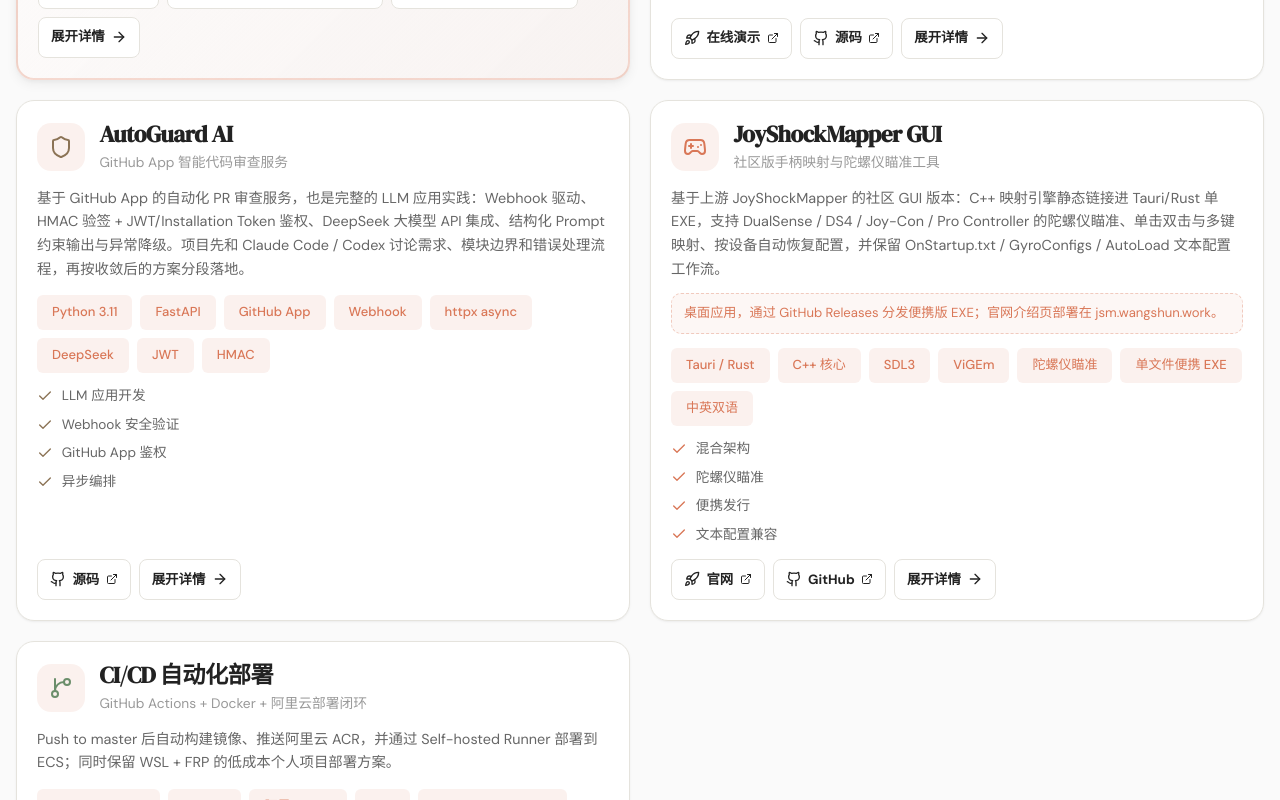
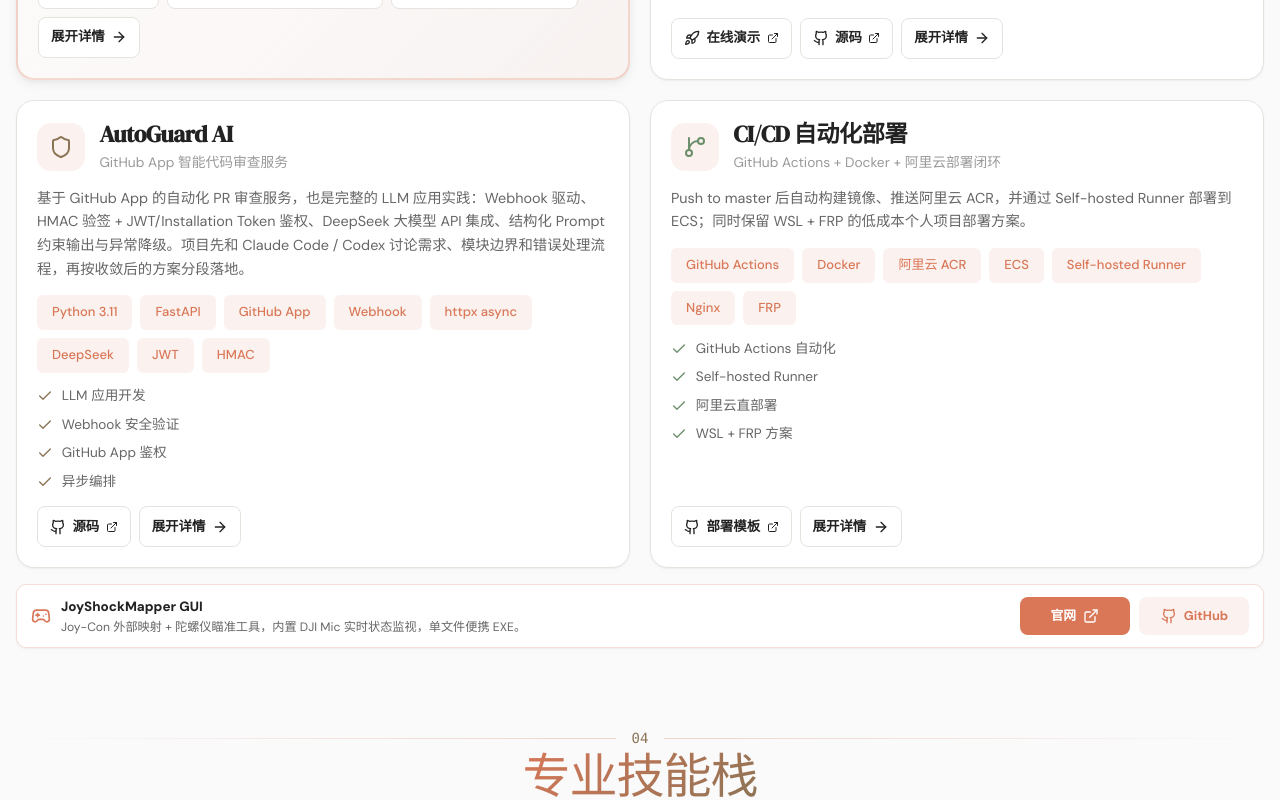
Before and after one commit to wangshun-china/interview-web, a Vue app: page / in a window 1280 px wide. Shown: the part 1880-2680 px from the top of the page. Built offline with nearby package versions, Linux system fonts and the light colour scheme.

Commit message:
feat: replace JoyShockMapper card with compact entry matching API station style

```diff
--- a/src/components/ProjectsSection.vue
+++ b/src/components/ProjectsSection.vue
@@ -71,6 +71,38 @@
           </button>
         </div>
       </article>
+    </div>
+
+    <div class="jsm-compact-wrap w-full px-8 md:px-16 lg:px-28">
+      <div class="jsm-compact-entry">
+        <div class="jsm-compact-copy">
+          <Gamepad2 class="h-5 w-5" />
+          <div>
+            <strong>JoyShockMapper GUI</strong>
+            <span>Joy-Con 外部映射 + 陀螺仪瞄准工具，内置 DJI Mic 实时状态监视，单文件便携 EXE。</span>
+          </div>
+        </div>
+        <div class="jsm-compact-actions">
+          <a
+            href="https://jsm.wangshun.work"
+            target="_blank"
+            rel="noopener noreferrer"
+            class="jsm-compact-button"
+          >
+            <span>官网</span>
+            <ExternalLink class="h-4 w-4" />
+          </a>
+          <a
+            href="https://github.com/xixi-box/JoyShockMapper"
+            target="_blank"
+            rel="noopener noreferrer"
+            class="jsm-compact-button jsm-compact-button-secondary"
+          >
+            <Github class="h-4 w-4" />
+            <span>GitHub</span>
+          </a>
+        </div>
+      </div>
     </div>
 
     <Teleport to="body">
@@ -675,34 +707,6 @@
     ],
     links: [
       { label: '源码', href: 'https://github.com/xixi-box/AutoGuard-AI-Reviewer', icon: Github },
-    ],
-  },
-  {
-    name: 'JoyShockMapper GUI',
-    subtitle: '社区版手柄映射与陀螺仪瞄准工具',
-    featured: false,
-    icon: Gamepad2,
-    color: 'var(--color-accent)',
-    tags: ['Tauri / Rust', 'C++ 核心', 'SDL3', 'ViGEm', '陀螺仪瞄准', '单文件便携 EXE', '中英双语'],
-    summary:
-      '基于上游 JoyShockMapper 的社区 GUI 版本：C++ 映射引擎静态链接进 Tauri/Rust 单 EXE，支持 DualSense / DS4 / Joy-Con / Pro Controller 的陀螺仪瞄准、单击双击与多键映射、按设备自动恢复配置，并保留 OnStartup.txt / GyroConfigs / AutoLoad 文本配置工作流。',
-    availability: '桌面应用，通过 GitHub Releases 分发便携版 EXE；官网介绍页部署在 jsm.wangshun.work。',
-    why:
-      '这个项目补的是“硬件输入到底层系统”的一环：把成熟的开源映射引擎（C++）用 Rust 重写界面层，并通过 C ABI 桥接进同一进程。锻炼 C/C++ 与 Rust 混合工程、驱动级设备交互和桌面 GUI 架构能力。',
-    metrics: [
-      { value: '单EXE', label: 'Tauri/Rust 静态链接 C++ 核心' },
-      { value: '4 系', label: 'DualSense/DS4/Joy-Con/Pro 手柄' },
-      { value: '双语', label: '中英文即时切换' },
-    ],
-    highlights: [
-      { title: '混合架构', detail: 'Rust 负责窗口、设置、托盘与持久化；C++ 核心经 C ABI 桥接处理 SDL 轮询、映射与陀螺仪，无独立后端进程。' },
-      { title: '陀螺仪瞄准', detail: '按住启用鼠标移动，灵敏度/加速/平滑对应原生参数，继承上游成熟算法。' },
-      { title: '便携发行', detail: '单文件 EXE 免安装分发，构建脚本与 CI 自动产出便携版和 SHA256 校验和。' },
-      { title: '文本配置兼容', detail: '保留 OnStartup.txt、OnReset.txt、GyroConfigs、AutoLoad 等原有工作流。' },
-    ],
-    links: [
-      { label: '官网', href: 'https://jsm.wangshun.work', icon: Rocket },
-      { label: 'GitHub', href: 'https://github.com/xixi-box/JoyShockMapper', icon: Github },
     ],
   },
 ]
@@ -1558,4 +1562,109 @@
     grid-template-columns: 1fr;
   }
 }
+
+/* JoyShockMapper compact entry (matches API station style) */
+.jsm-compact-wrap {
+  margin-top: 1rem;
+}
+
+.jsm-compact-entry {
+  display: flex;
+  flex-direction: column;
+  align-items: flex-start;
+  gap: 0.8rem;
+  padding: 0.65rem 0.85rem;
+  border: 1px solid rgba(217, 119, 87, 0.24);
+  border-radius: 10px;
+  background: rgba(255, 255, 255, 0.9);
+  box-shadow: var(--shadow-sm);
+  text-align: left;
+}
+
+.jsm-compact-copy {
+  display: flex;
+  align-items: center;
+  gap: 0.65rem;
+  min-width: 0;
+  width: 100%;
+}
+
+.jsm-compact-copy > svg {
+  flex-shrink: 0;
+  color: var(--color-accent);
+}
+
+.jsm-compact-copy strong,
+.jsm-compact-copy span {
+  display: block;
+}
+
+.jsm-compact-copy strong {
+  color: var(--color-text);
+  font-size: 0.84rem;
+  font-weight: 800;
+}
+
+.jsm-compact-copy span {
+  margin-top: 0.15rem;
+  color: var(--color-text-secondary);
+  font-size: 0.76rem;
+  line-height: 1.45;
+}
+
+.jsm-compact-actions {
+  display: flex;
+  width: 100%;
+  gap: 0.6rem;
+}
+
+.jsm-compact-button {
+  display: inline-flex;
+  flex: 1;
+  align-items: center;
+  justify-content: center;
+  gap: 0.45rem;
+  min-height: 38px;
+  padding: 0.55rem 0.8rem;
+  border-radius: 8px;
+  background: var(--color-accent);
+  color: #fff;
+  font-size: 0.8rem;
+  font-weight: 700;
+  text-decoration: none;
+  transition: transform var(--transition-base), box-shadow var(--transition-base);
+}
+
+.jsm-compact-button:hover {
+  transform: translateY(-1px);
+  box-shadow: var(--shadow-sm);
+}
+
+.jsm-compact-button-secondary {
+  background: var(--color-accent-light);
+  color: var(--color-accent);
+}
+
+@media (min-width: 720px) {
+  .jsm-compact-entry {
+    flex-direction: row;
+    align-items: center;
+    justify-content: space-between;
+  }
+
+  .jsm-compact-copy {
+    width: auto;
+    flex: 1;
+  }
+
+  .jsm-compact-actions {
+    width: auto;
+    flex: 0 0 auto;
+  }
+
+  .jsm-compact-button {
+    flex: 0 0 auto;
+    min-width: 110px;
+  }
+}
 </style>
```
